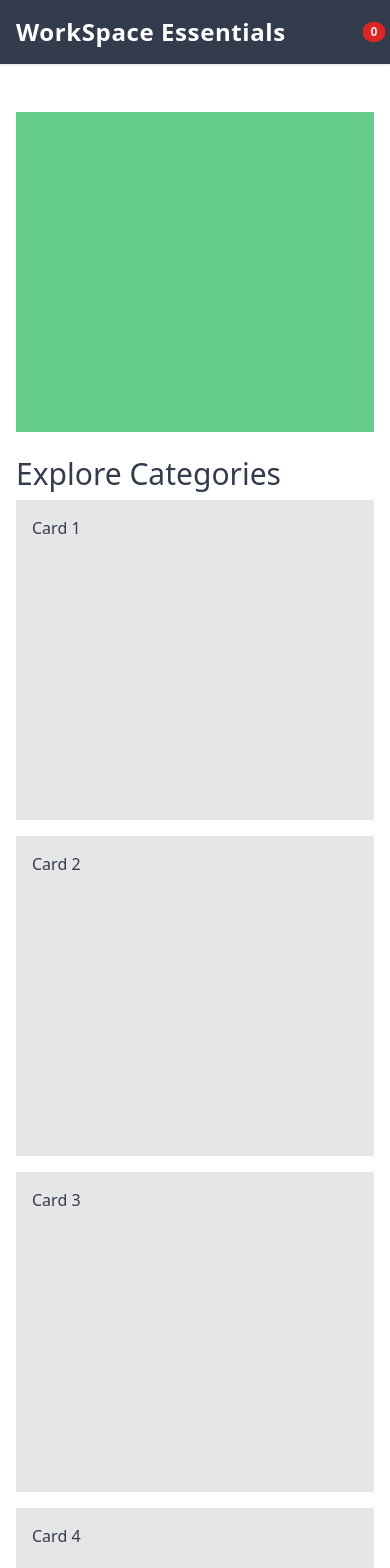
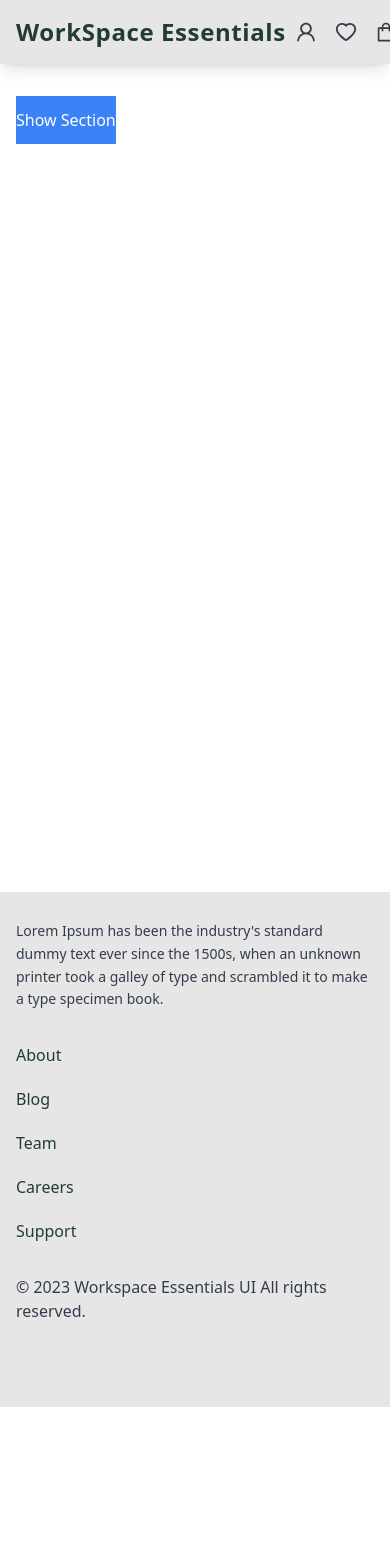
Before and after one commit to dssitachi/EcommerceV2, a React (Vite) app: page / in a window 390 px wide. Shown: the top 1568 px of the page. After the commit the page ends 1407 px from the top, so only its background shows below. Built offline with nearby package versions, Linux system fonts and the light colour scheme; no server answers.

Commit message:
added footer, styled filter and mobile filter section

```diff
--- a/src/App.jsx
+++ b/src/App.jsx
@@ -5,6 +5,7 @@ import Products from './pages/Products';
 import ProductDetails from './pages/ProductDetails';
 import Login from './pages/Login';
 import Signup from './pages/Signup';
+import Footer from './components/Footer';
 
 function App() {
 
@@ -21,6 +22,7 @@ function App() {
                     {/* <Route path='/checkout/success' element={<CheckoutSuccess />} /> */}
                 </Routes>
                 {/* <Sidebar /> */}
+                <Footer />
             </Router>
         </div>
     )
--- /dev/null
+++ b/src/components/Footer.jsx
@@ -0,0 +1,63 @@
+import { Link } from "react-router-dom"
+
+function Footer() {
+    const footerNavs = [
+        { href: '#', name: 'About' },
+        { href: '#', name: 'Blog' },
+        { href: '#', name: 'Team' },
+        { href: '#', name: 'Careers' },
+        { href: '#', name: 'Support' }
+    ]
+
+    return (
+        <footer className="bg-base-200 px-4 py-5 mmax-w-7xl mx-auto sm:px-6 lg:px-8">
+            <div className="max-w-lg sm:mx-auto sm:text-center">
+                <p className="leading-relaxed mt-2 text-sm">
+                    Lorem Ipsum has been the industry's standard dummy text ever since the 1500s, when an unknown printer took a galley of type and scrambled it to make a type specimen book.
+                </p>
+            </div>
+            <ul className="items-center justify-center mt-8 space-y-5 sm:flex sm:space-x-4 sm:space-y-0">
+                {
+                    footerNavs.map((item, idx) => (
+                        <li key={idx} className="text-primary-content hover:text-primary">
+                            <Link to="/">
+                                {item.name}
+                            </Link>
+                        </li>
+                    ))
+                }
+            </ul>
+            <div className="mt-8 items-center justify-between sm:flex">
+                <div className="mt-4 sm:mt-0">
+                    &copy; 2023 Workspace Essentials UI All rights reserved.
+                </div>
+                <div className="mt-6 sm:mt-0">
+                    <ul className="flex items-center space-x-4">
+                        <li className="w-10 h-10 border rounded-full flex items-center justify-center">
+                            <a href="#">
+
+                            </a>
+                        </li>
+                        <li className="w-10 h-10 border rounded-full flex items-center justify-center">
+                            <a href="#">
+
+                            </a>
+                        </li>
+                        <li className="w-10 h-10 border rounded-full flex items-center justify-center">
+                            <a href="#">
+
+                            </a>
+                        </li>
+                        <li className="w-10 h-10 border rounded-full flex items-center justify-center">
+                            <a href="#">
+
+                            </a>
+                        </li>
+                    </ul>
+                </div>
+            </div>
+        </footer>
+    )
+}
+
+export default Footer
--- a/src/components/Navbar.jsx
+++ b/src/components/Navbar.jsx
@@ -1,26 +1,34 @@
 import { Link } from "react-router-dom";
-
+import { AiOutlineShopping, AiOutlineHeart, AiOutlineUser } from 'react-icons/ai';
 function Navbar() {
 
-    // const { setIsOpen } = useContext(SideBarContext)
-
     return (
-        <nav className="bg-base-content shadow">
+        <nav className="fixed top-0 z-50 w-full bg-base-200 shadow-lg">
             <div className="max-w-7xl mx-auto px-4 sm:px-6 lg:px-8">
                 <div className="flex justify-between h-16">
                     <div className="flex-shrink-0 flex items-center">
                         <Link to="/">
-                            <h3 className="text-2xl font-bold tracking-wide h-8 w-auto text-white"> WorkSpace Essentials </h3>
+                            <h3 className="text-2xl text-primary-content font-bold tracking-wide h-8 w-auto"> WorkSpace Essentials </h3>
                         </Link>
                     </div>
 
                     <div className="flex items-center">
-                        <div className="relative cursor-pointer">
-                            {/* <ShoppingBagIcon className="h-6 w-6 text-white" /> */}
-                            <span className="absolute top-0 right-0 inline-flex items-center justify-center px-2 py-1 text-xs font-bold leading-none text-red-100 transform translate-x-1/2 -translate-y-1/2 bg-red-600 rounded-full">
+
+                        <div className="cursor-pointer mx-2">
+                            <AiOutlineUser className="h-6 w-6" />
+                        </div>
+
+                        <div className="cursor-pointer mx-2">
+                            <AiOutlineHeart className="h-6 w-6" />
+                        </div>
+
+                        <div className="relative cursor-pointer mx-2">
+                            <AiOutlineShopping className="h-6 w-6" />
+                            {/* <span className="absolute top-0 right-0 inline-flex items-center justify-center px-2 py-1 text-xs font-bold leading-none text-red-100 transform translate-x-1/2 -translate-y-1/2 bg-red-600 rounded-full">
                                 0
-                            </span>
+                            </span> */}
                         </div>
+
                     </div>
                 </div>
             </div>
--- a/src/components/Product.jsx
+++ b/src/components/Product.jsx
@@ -18,12 +18,12 @@ function Product() {
       </div>
 
       <div className="p-4">
-        <p className="uppercase font-bold text-xs text-slate-500">Appliances</p>
-        <div className="flex justify-between items-center gap-2">
-          <h3 className="text-lg font-bold">Chair</h3>
+        <div className="flex justify-between items-center gap-2 pb-1">
+          <h3 className="text-sm font-bold">Roadster</h3>
           <AiOutlineHeart className="text-2xl cursor-pointer" />
         </div>
-        <span>$231</span>
+        <p className="text-xs text-slate-500">Men's Solid Cotton T-shirt</p>
+        <span className="text-xs font-bold">$231</span>
       </div>
 
     </div>
--- a/src/pages/Home.jsx
+++ b/src/pages/Home.jsx
@@ -1,7 +1,12 @@
-import { useEffect } from "react"
+import { useEffect, useState } from "react"
 
 
 function Home() {
+    const [isVisible, setIsVisible] = useState(false);
+
+  const toggleVisibility = () => {
+    setIsVisible(!isVisible);
+  };
 
     // useEffect(() => {
     //     getLocale()
@@ -9,20 +14,18 @@ function Home() {
     // }, []);
 
     return (
-        <main className="min-h-screen mx-auto py-12 px-4 sm:py-16 sm:px-6 lg:max-w-7xl lg:px-8">
+        <main className="min-h-screen mt-12 mx-auto py-12 px-4 sm:py-16 sm:px-6 lg:max-w-7xl lg:px-8">
 
             {/* Carousel */}
-            <div className="h-80 bg-primary w-full mb-6">
-
-            </div>
-
-            <div>
-                <h3 className="text-3xl mb-2">Explore Categories</h3>
-                <div className="grid grid-cols-1 sm:grid-cols-2 md:grid-cols-3 lg:grid-cols-4 gap-4">
-                    <div className="bg-base-200 p-4 h-80">Card 1</div>
-                    <div className="bg-base-200 p-4 h-80">Card 2</div>
-                    <div className="bg-base-200 p-4 h-80">Card 3</div>
-                    <div className="bg-base-200 p-4 h-80">Card 4</div>
+            <div className="relative">
+                <button className=" bg-blue-500 text-white py-3" onClick={toggleVisibility}>
+                    Show Section
+                </button>
+                <div
+                    className={`fixed bottom-0 left-0 right-0 bg-primary z-50 transition-all duration-500 ${isVisible ? 'h-screen' : 'h-0'
+                        }`}
+                >
+                    {/* Section content goes here */}
                 </div>
             </div>
         </main>
--- a/src/pages/ProductDetails.jsx
+++ b/src/pages/ProductDetails.jsx
@@ -1,7 +1,7 @@
 
 function ProductDetails() {
     return (
-        <section className="min-h-screen mx-auto py-12 px-4 sm:py-16 sm:px-6 lg:max-w-7xl lg:px-8">
+        <section className="min-h-screen mt-12 mx-auto py-12 px-4 sm:py-16 sm:px-6 lg:max-w-7xl lg:px-8">
             <div className="mt-6 flex flex-col md:flex-row">
                 <div className="md:w-1/2">
                     <img
--- a/src/pages/Products.jsx
+++ b/src/pages/Products.jsx
@@ -5,18 +5,33 @@ function Products() {
     var a = [1, 2, 3, 1, 2, 23, 23, 3, 3, 3, 3, 3, 3, 3, 3, 3, 3, 3, 3, 3]
 
     return (
-        // Container
-        <main className="mx-auto min-h-screen flex sm:gap-4 py-16 px-4 sm:py-24 sm:px-6 lg:max-w-7xl lg:px-8">
+        <main className="mx-auto mt-16 min-h-screen sm:gap-4 py-16 px-4 sm:px-6 lg:max-w-7xl lg:px-8">
 
-            {/* Filter */}
+            <div className="w-full border-b pb-2 flex justify-between items-center">
+                <h3 className="font-bold">FILTERS</h3>
+                <div className="border px-3 py-1">
+                    <label htmlFor="sortOptions" className="text-sm mr-2">Sort by:</label>
+                    <select id="sortOptions">
+                        <option label="Volvo">Volvo (Latin for "I roll")</option>
+                        <option label="Saab">Saab (Swedish Aeroplane AB)</option>
+                        <option label="Mercedes">Mercedes (Mercedes-Benz)</option>
+                        <option label="Audi">Audi (Auto Union Deutschland Ingolstadt)</option>
+                    </select>
+                </div>
+            </div>
+
+            <div className="w-full flex">
                 <Filter />
 
                 {/* Products */}
-            <section className="grid grid-cols-1 gap-y-10 gap-x-6 mx-auto sm:grid-cols-2 sm:flex-[3_0_0%] lg:grid-cols-3 xl:grid-cols-4 xl:gap-x-8">
+
+                <section className="grid grid-cols-1 gap-y-10 gap-x-6 p-4 mx-auto sm:grid-cols-2 sm:flex-[3_0_0%] lg:grid-cols-3 xl:grid-cols-4 xl:gap-x-8">
                     {a.map(x => {
                         return <Product />
                     })}
                 </section>
+
+            </div>
 
         </main>
     )
```
Also changed, not shown: src/components/Filter.jsx (+120 -39 lines). Lines whose indentation alone changed are shown as unchanged.
